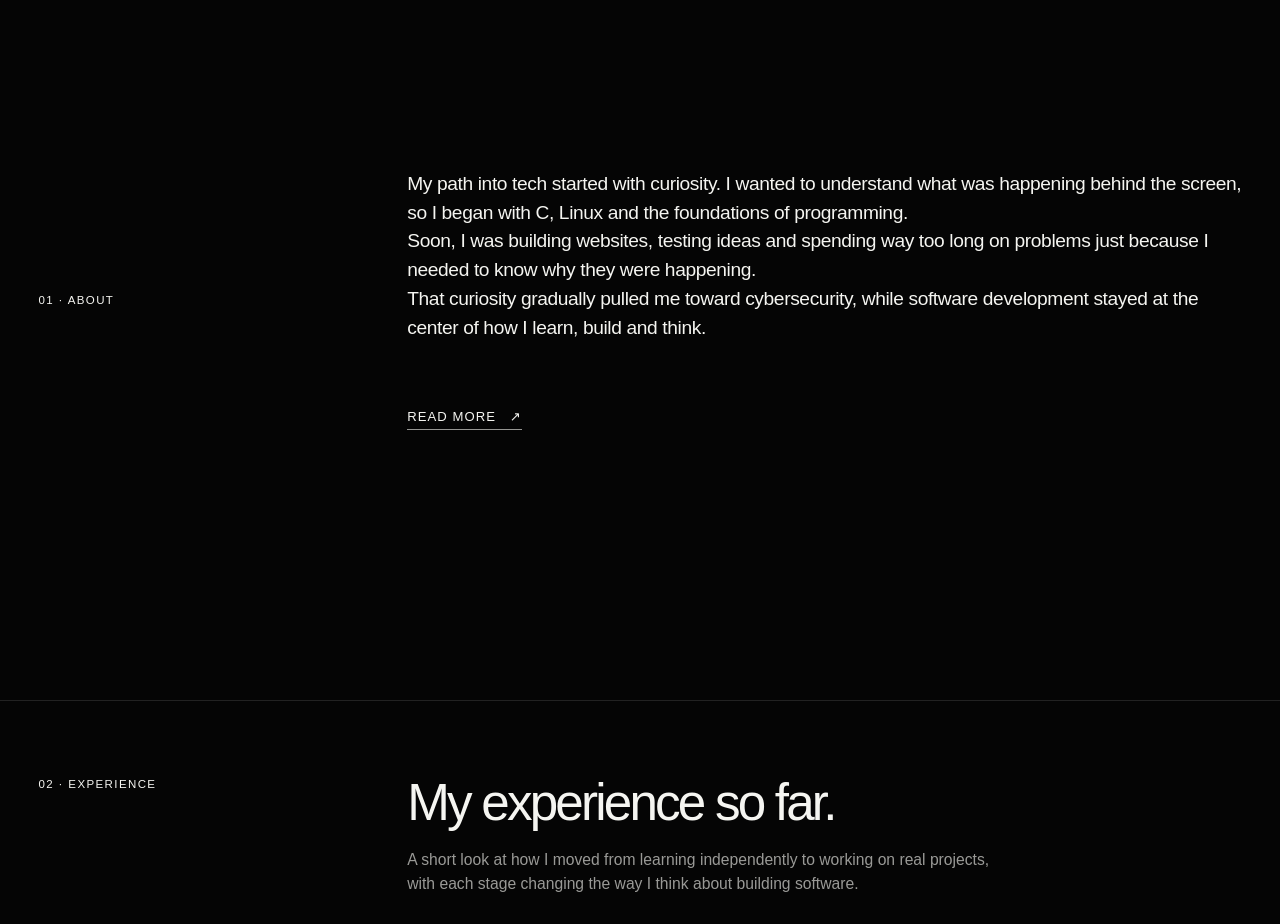
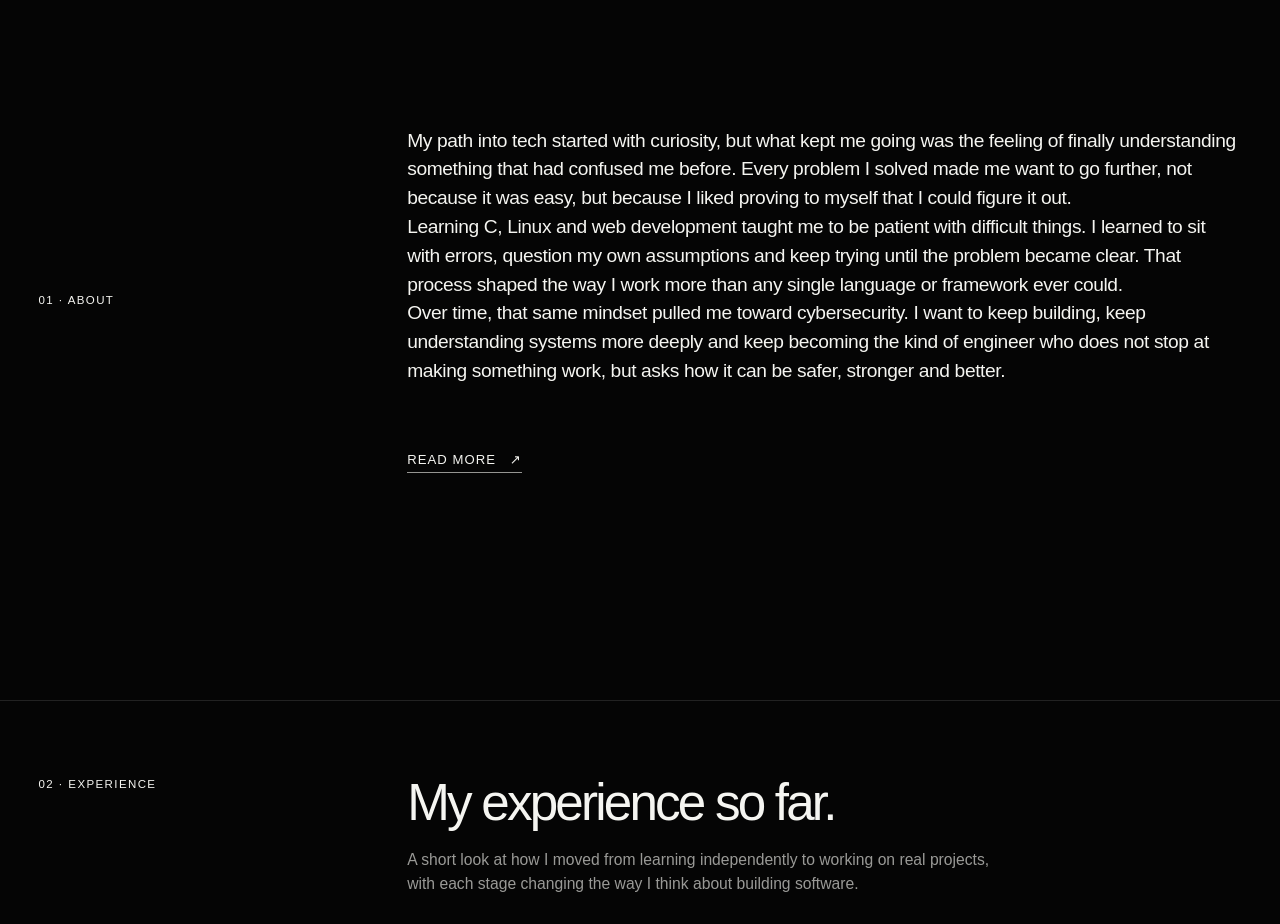
Before and after one commit to emma-dasilva-dev/emma-portfolio, a Next.js app: page / in a window 1280 px wide. Shown: the part 900-1824 px from the top of the page. Built offline with nearby package versions, Linux system fonts and the light colour scheme.

Commit message:
Strengthen homepage About story

```diff
--- a/src/components/sections/About.tsx
+++ b/src/components/sections/About.tsx
@@ -25,21 +25,26 @@ export default function About() {
           transition={{ duration: 0.9, ease: [0.16, 1, 0.3, 1] }}
         >
           <p>
-            My path into tech started with curiosity. I wanted to understand
-            what was happening behind the screen, so I began with C, Linux and
-            the foundations of programming.
+            My path into tech started with curiosity, but what kept me going was
+            the feeling of finally understanding something that had confused me
+            before. Every problem I solved made me want to go further, not
+            because it was easy, but because I liked proving to myself that I
+            could figure it out.
           </p>
 
           <p>
-            Soon, I was building websites, testing ideas and spending way too
-            long on problems just because I needed to know why they were
-            happening.
+            Learning C, Linux and web development taught me to be patient with
+            difficult things. I learned to sit with errors, question my own
+            assumptions and keep trying until the problem became clear. That
+            process shaped the way I work more than any single language or
+            framework ever could.
           </p>
 
           <p>
-            That curiosity gradually pulled me toward cybersecurity, while
-            software development stayed at the center of how I learn, build and
-            think.
+            Over time, that same mindset pulled me toward cybersecurity. I want
+            to keep building, keep understanding systems more deeply and keep
+            becoming the kind of engineer who does not stop at making something
+            work, but asks how it can be safer, stronger and better.
           </p>
         </motion.div>
 
```
